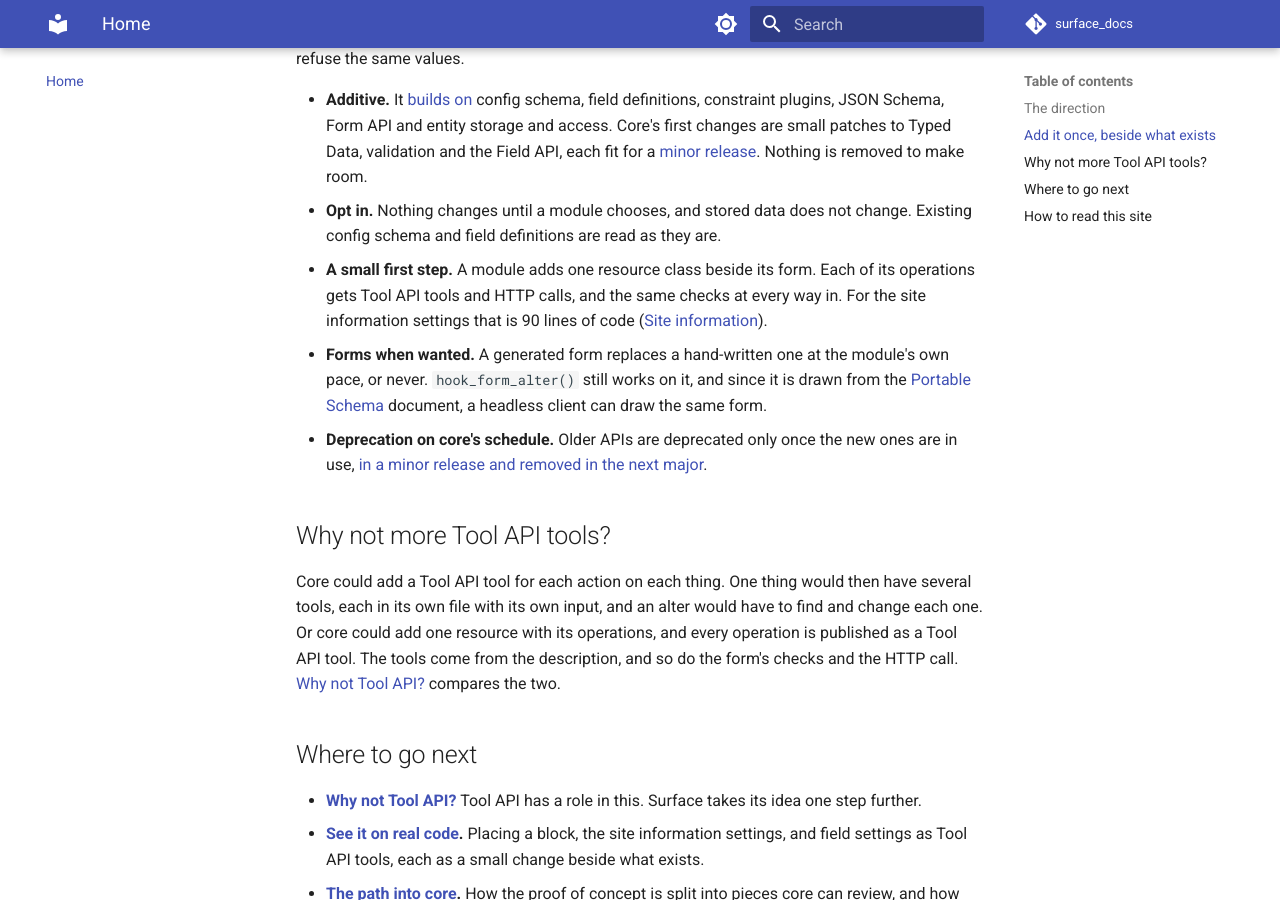
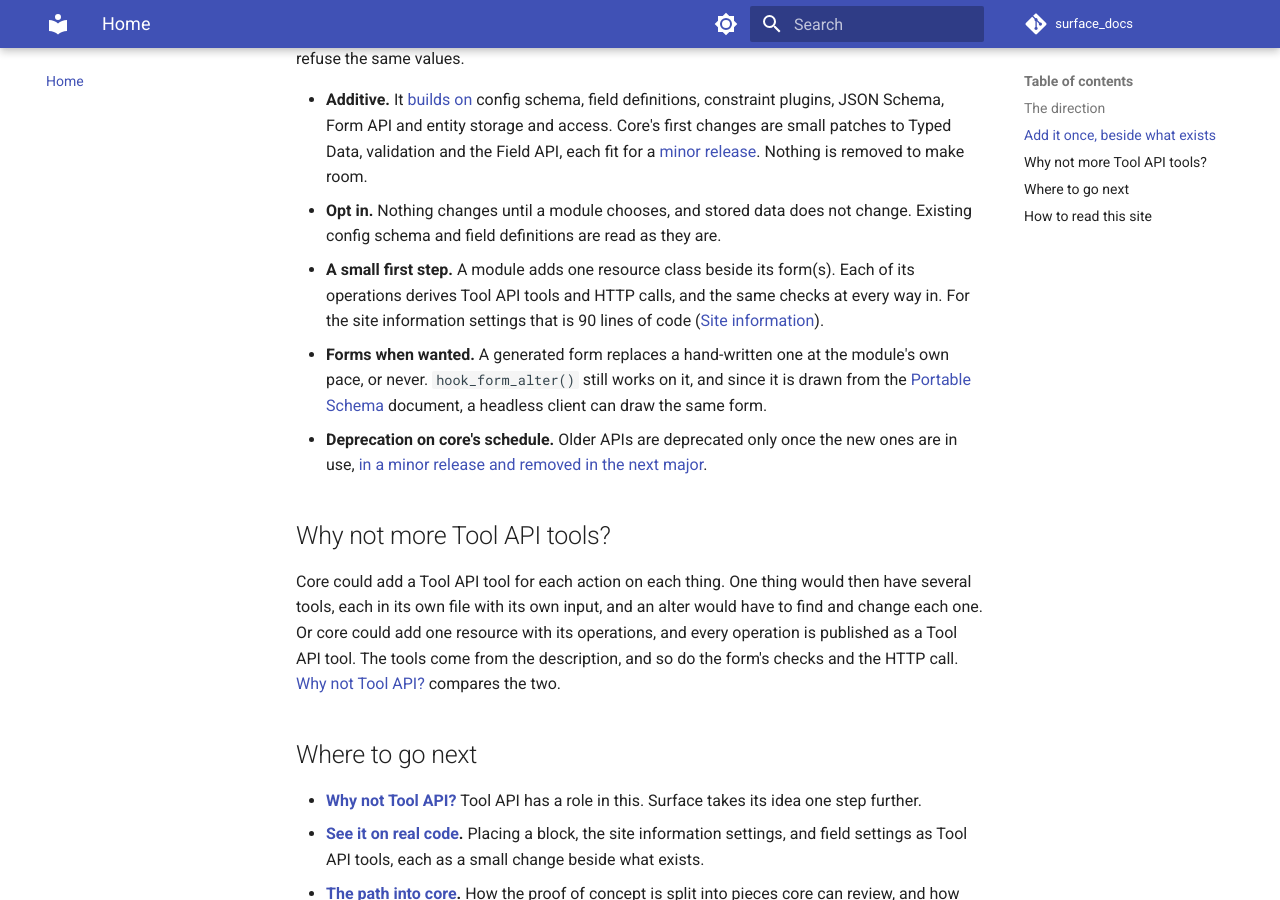
Before and after one commit to mlander/surface_docs, an MkDocs documentation site: the page built from docs/index.md, in a window 1280 px wide and 900 px high, scrolled down 1026 px. Built offline with MkDocs 1.6.1 and Material for MkDocs 9.7.7, drawn with Linux system fonts in a browser that asks for light colours; comment, search, counter and statistics services are not loaded.

Commit message:
Home: operations derive Tool API tools and HTTP calls

```diff
--- a/docs/index.md
+++ b/docs/index.md
@@ -18,7 +18,7 @@ The ask is one new input layer beside forms. Every way in reads it, so all of th
 
 - **Additive.** It [builds on](why/builds-on.md) config schema, field definitions, constraint plugins, JSON Schema, Form API and entity storage and access. Core's first changes are small patches to Typed Data, validation and the Field API, each fit for a [minor release](path/release-fit.md). Nothing is removed to make room.
 - **Opt in.** Nothing changes until a module chooses, and stored data does not change. Existing config schema and field definitions are read as they are.
-- **A small first step.** A module adds one resource class beside its form. Each of its operations gets Tool API tools and HTTP calls, and the same checks at every way in. For the site information settings that is 90 lines of code ([Site information](adopting/site-information.md)).
+- **A small first step.** A module adds one resource class beside its form(s). Each of its operations derives Tool API tools and HTTP calls, and the same checks at every way in. For the site information settings that is 90 lines of code ([Site information](adopting/site-information.md)).
 - **Forms when wanted.** A generated form replaces a hand-written one at the module's own pace, or never. `hook_form_alter()` still works on it, and since it is drawn from the [Portable Schema](path/portable-schema.md) document, a headless client can draw the same form.
 - **Deprecation on core's schedule.** Older APIs are deprecated only once the new ones are in use, [in a minor release and removed in the next major](https://www.drupal.org/about/core/policies/core-change-policies/allowed-changes#s-deprecations).
 
```
